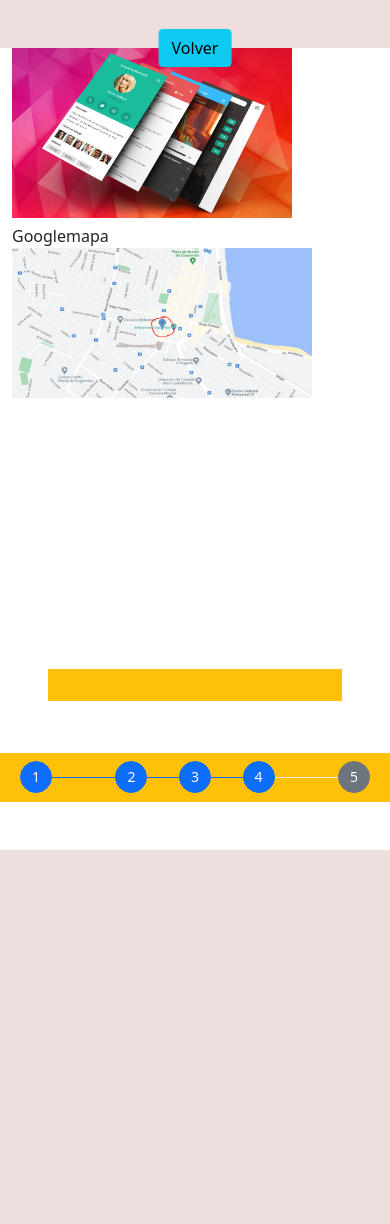
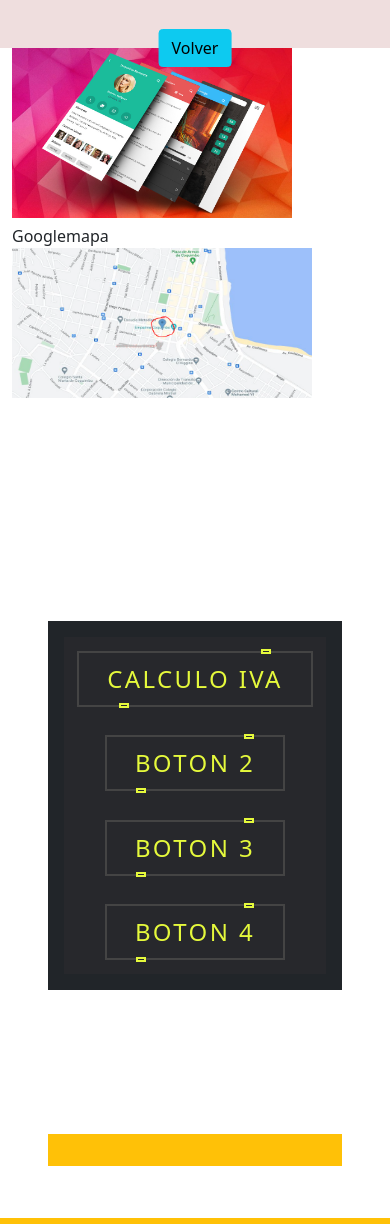
Before and after one commit to xhinodread/chileregion_demos, a Next.js app: page /varios in a window 390 px wide. Shown: the top 1224 px of the page. Before the commit the page ends 898 px from the top, so only its background shows below. Built offline with nearby package versions, Linux system fonts and the light colour scheme; a web font is replaced by a local one.

Commit message:
calculo iva 19%

```diff
--- a/pages/varios/index.js
+++ b/pages/varios/index.js
@@ -30,7 +30,8 @@ export default function Varios() {
           </div>
         </div>
 
-        <div className="row align-item-center d-none d-lg-block ">
+      {  /*** <div className="row align-item-center d-none d-lg-block "> ***/}
+        <div className="row align-item-center d-lg-block ">
           <div className="col p-3 m-5 bg-dark">
             <BottonGlowing texto="Calculo Iva" colorHover="blue" link="varios/neto-iva" />
             <BottonGlowing texto="boton 2" colorHover="yellow" />
```
